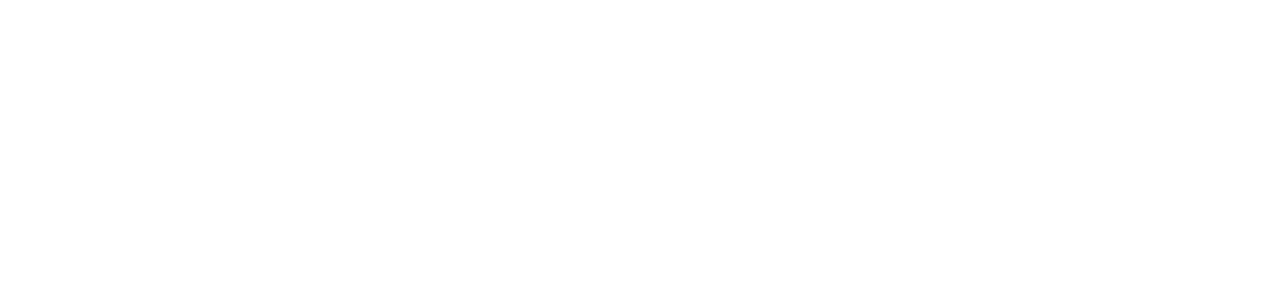
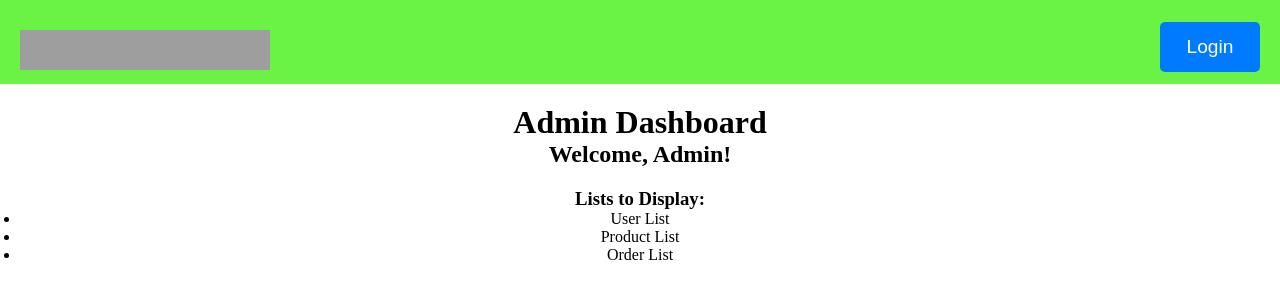
Before and after one commit to BrendVandenEynde/Build-Configurator-Front-end, a Vue app: page /dashboard in a window 1280 px wide. Before the commit this address had no page. Shown: the top 300 px of the page. Built offline with nearby package versions, Linux system fonts and the light colour scheme; grey boxes are pictures that could not be loaded.

Commit message:
feat: add login functionality and dashboard route
- Created a login page with basic validation for admin users.
- Added a route for the dashboard to navigate after successful login.
- Updated index.js to include the new dashboard route.
- Implemented a background video on the login page.

```diff
--- a/src/router/index.js
+++ b/src/router/index.js
@@ -2,6 +2,7 @@
 import Layout from '../components/Layout.vue';
 import HomeView from '../views/HomeView.vue';
 import Login from '../views/Login.vue';
+import Dashboard from '../views/Dashboard.vue'; // Import the Dashboard component
 
 const routes = [
     {
@@ -19,6 +20,11 @@
                 name: 'Login',
                 component: Login, // This should render when accessing '/login'
             },
+            {
+                path: 'dashboard',
+                name: 'Dashboard',
+                component: Dashboard, // Admin dashboard route
+            },
         ],
     },
 ];
--- /dev/null
+++ b/src/views/Dashboard.vue
@@ -0,0 +1,29 @@
+<template>
+    <div class="dashboard-container">
+        <h1>Admin Dashboard</h1>
+        <h2>Welcome, Admin!</h2>
+        <div class="list-container">
+            <h3>Lists to Display:</h3>
+            <ul>
+                <li>User List</li>
+                <li>Product List</li>
+                <li>Order List</li>
+            </ul>
+        </div>
+    </div>
+</template>
+
+<script setup>
+// No specific script logic needed for now
+</script>
+
+<style scoped>
+.dashboard-container {
+    padding: 20px;
+    text-align: center;
+}
+
+.list-container {
+    margin-top: 20px;
+}
+</style>
--- a/src/views/Login.vue
+++ b/src/views/Login.vue
@@ -9,44 +9,61 @@
       <input type="text" placeholder="Username" v-model="username" class="input-field" />
       <input type="password" placeholder="Password" v-model="password" class="input-field" />
       <button class="login-button" @click="handleLogin">Login</button>
+      <p v-if="errorMessage" class="error-message">{{ errorMessage }}</p>
     </div>
   </div>
 </template>
 
 <script setup>
 import { ref } from 'vue';
+import { useRouter } from 'vue-router';
 
 const username = ref('');
 const password = ref('');
+const errorMessage = ref('');
+const router = useRouter();
 
 const handleLogin = () => {
-  console.log('Login attempted with:', username.value, password.value);
+  // Simulated login check (replace with actual logic later)
+  if (username.value === 'admin' && password.value === 'admin123') {
+    router.push('/dashboard'); // Redirect to admin dashboard
+  } else {
+    errorMessage.value = 'Invalid username or password.'; // Show error message
+  }
 };
 </script>
 
 <style scoped>
 /* Prevent scrolling on body and html */
-html, body {
+html,
+body {
   height: 100%;
   margin: 0;
-  overflow: hidden; /* Prevent scrolling */
+  overflow: hidden;
+  /* Prevent scrolling */
 }
 
 .login-container {
   position: relative;
   width: 100%;
-  height: 100vh; /* Full viewport height */
-  overflow: hidden; /* Prevent scrolling within the container */
+  height: 100vh;
+  /* Full viewport height */
+  overflow: hidden;
+  /* Prevent scrolling within the container */
 }
 
 .background-video {
   position: absolute;
   top: 0;
   left: 0;
-  width: 100%; /* Full width */
-  height: 100%; /* Full height */
-  object-fit: cover; /* Cover the entire area without distortion */
-  z-index: -1; /* Place the video behind the login form */
+  width: 100%;
+  /* Full width */
+  height: 100%;
+  /* Full height */
+  object-fit: cover;
+  /* Cover the entire area without distortion */
+  z-index: -1;
+  /* Place the video behind the login form */
 }
 
 .login-form {
@@ -56,11 +73,14 @@
   flex-direction: column;
   align-items: center;
   justify-content: center;
-  height: 100%; /* Allow form to occupy full height */
+  height: 100%;
+  /* Allow form to occupy full height */
   color: white;
   text-align: center;
-  padding: 20px; /* Optional padding for aesthetics */
-  box-shadow: 0 0 10px rgba(0, 0, 0, 0.5); /* Optional shadow for depth */
+  padding: 20px;
+  /* Optional padding for aesthetics */
+  box-shadow: 0 0 10px rgba(0, 0, 0, 0.5);
+  /* Optional shadow for depth */
 }
 
 .input-field {
@@ -83,4 +103,9 @@
 .login-button:hover {
   background-color: #0056b3;
 }
+
+.error-message {
+  color: red;
+  margin-top: 10px;
+}
 </style>
```
